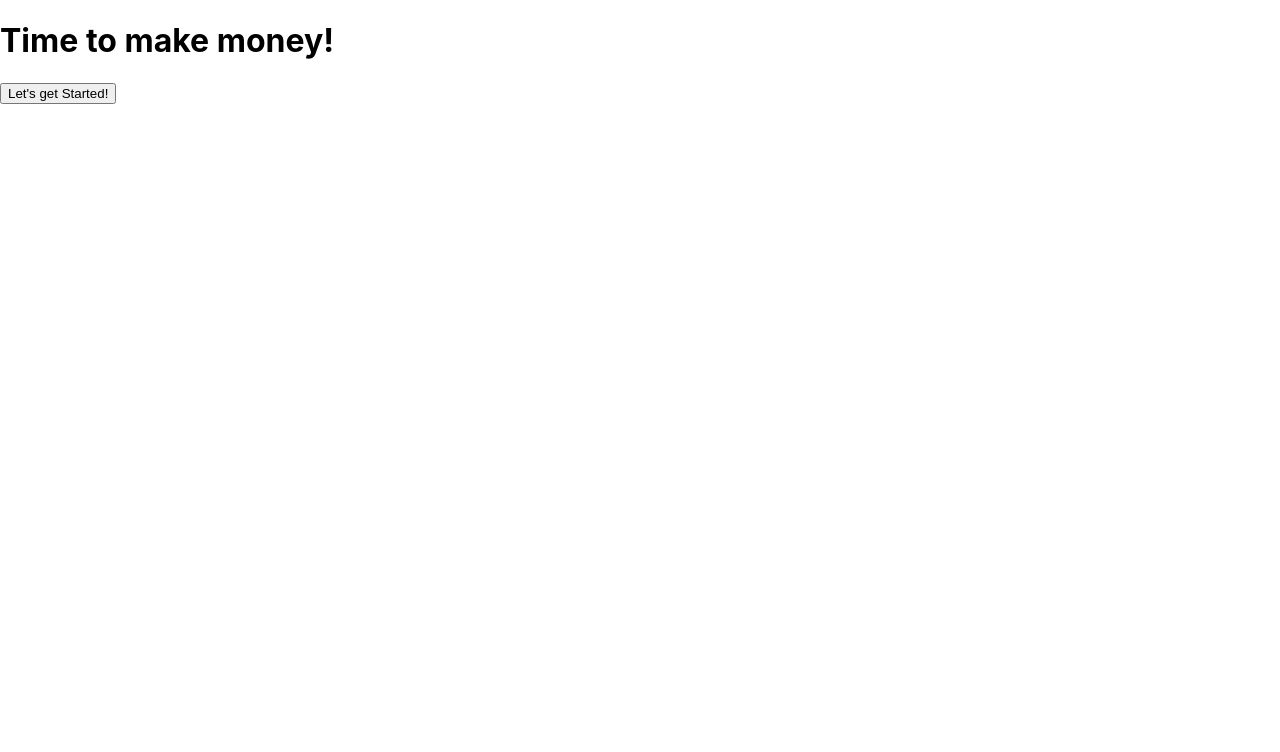
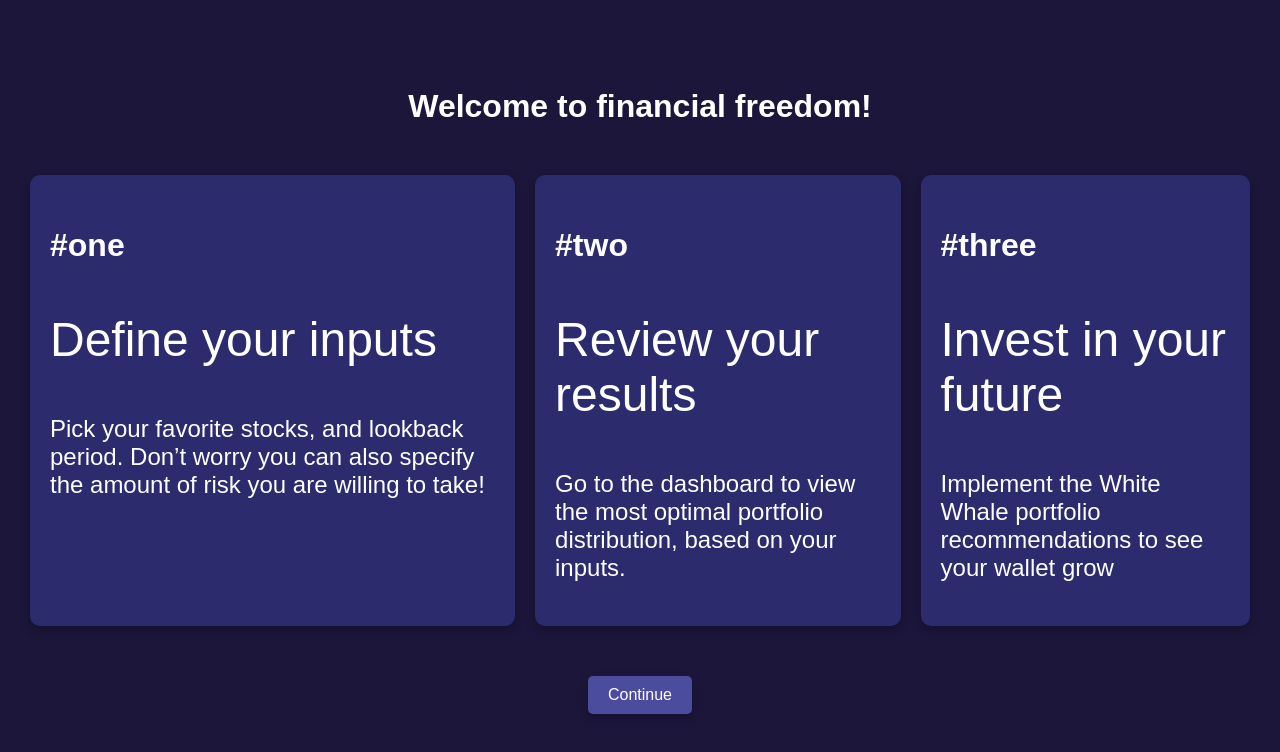
Before and after one commit to anishpatel321/investment_portfolio_optimizer, a React (Create React App) app in the folder client/: page / in a window 1280 px wide. Shown: the top 752 px of the page. Built offline with nearby package versions, Linux system fonts and the light colour scheme; no server answers.

Commit message:
Landing page looking a little better

```diff
--- /dev/null
+++ b/client/src/pages/LandingPage.css
@@ -0,0 +1,59 @@
+/* LandingPage.css */
+.container {
+  display: flex;
+  flex-direction: column;
+  align-items: center;
+  justify-content: center;
+  height: 100vh;
+  background-color: #1c163b;
+  color: white;
+  font-family: Arial, sans-serif;
+}
+
+.title {
+  margin-bottom: 20px;
+}
+
+.card-container {
+  display: flex;
+  justify-content: center;
+  margin: 20px;
+}
+
+.card-title {
+    font-size: 32px; /* font size */
+  }
+
+.card-subtitle {
+    font-size: 48px; /* font size*/
+}
+
+.card-body {
+    font-size: 24px; /* font size*/
+}
+
+.card {
+  background: #2b2b6e;
+  color: white;
+  padding: 20px;
+  border-radius: 10px;
+  box-shadow: 0px 4px 10px rgba(0, 0, 0, 0.25);
+  margin: 10px;
+}
+
+.button {
+  padding: 10px 20px;
+  margin: 20px;
+  background-color: #4C4C9E;
+  color: white;
+  border: none;
+  border-radius: 5px;
+  cursor: pointer;
+  box-shadow: 0px 4px 10px rgba(0, 0, 0, 0.25);
+  text-decoration: none;
+  display: inline-block;
+}
+
+.button:hover {
+  background-color: #6C6CB2;
+}
--- a/client/src/pages/LandingPage.js
+++ b/client/src/pages/LandingPage.js
@@ -1,6 +1,7 @@
 import React, { useEffect } from 'react';
 //import './InputPage.css';
 import { Link } from 'react-router-dom';
+import './LandingPage.css';
 
 const LandingPage = () => {
   useEffect(() => {
@@ -14,15 +15,30 @@ const LandingPage = () => {
     };
 
     fetchData();
-  }, []); // Empty dependency array ensures the effect runs only once on mount
+  }, []);
 
   return (
-    <div> {/* Added a <div> to wrap the content */}
-      <h1>Time to make money!</h1>
-      <Link to="/input">
-        <button>Let's get Started!</button>
-      </Link>
-    </div>  // Corrected closing </div> tag
+    <div className="container">
+      <h1 className="title">Welcome to financial freedom!</h1>
+      <div className="card-container">
+        <div className="card">
+        <h3 class="card-title">#one</h3>
+          <p class="card-subtitle">Define your inputs</p>
+          <p class="card-body">Pick your favorite stocks, and lookback period. Don’t worry you can also specify the amount of risk you are willing to take!</p>
+        </div>
+        <div className="card">
+          <h3 class="card-title">#two</h3>
+          <p class="card-subtitle">Review your results</p>
+          <p class="card-body">Go to the dashboard to view the most optimal portfolio distribution, based on your inputs.</p>
+        </div>
+        <div className="card">
+          <h3 class="card-title">#three</h3>
+          <p class="card-subtitle">Invest in your future</p>
+          <p class="card-body">Implement the White Whale portfolio recommendations to see your wallet grow</p>
+        </div>
+      </div>
+      <Link to="/input" className="button">Continue</Link>
+    </div>
   );
 };
 
```
